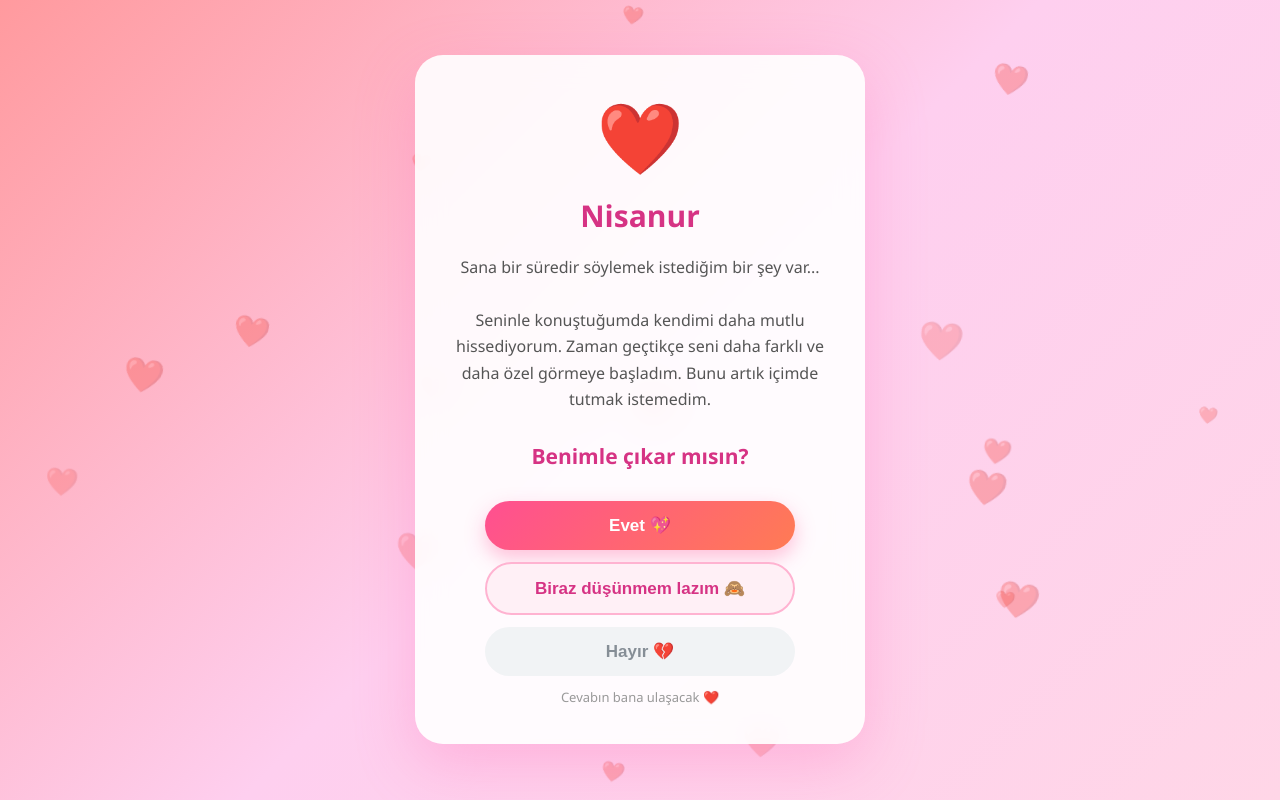
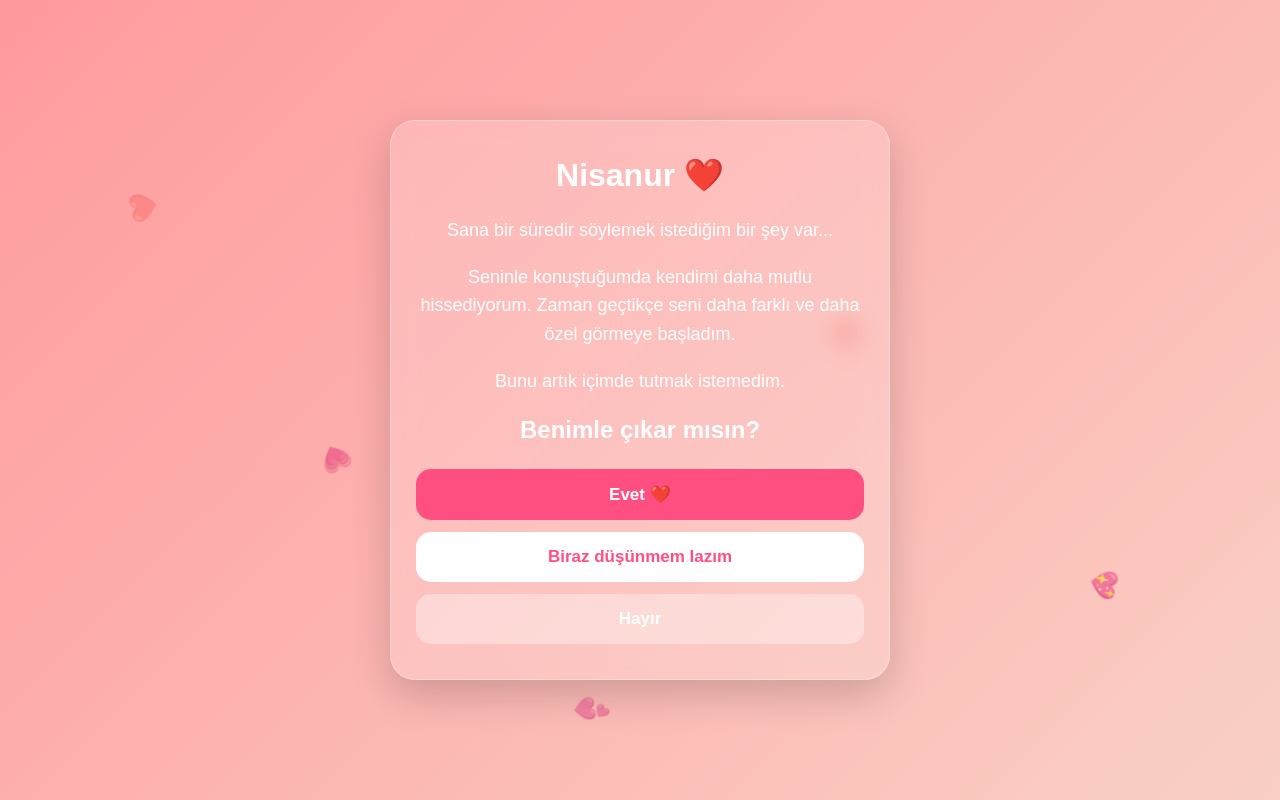
Before and after one commit to bfrfwi-ui/Nisanur, a plain HTML site: page index.html in a window 1280 px wide. Drawn offline with nearby package versions, Linux system fonts and the light colour scheme.

Commit message:
Update index.html

```diff
--- a/index.html
+++ b/index.html
@@ -9,457 +9,270 @@
 
   <style>
     * {
-      margin: 0;
-      padding: 0;
       box-sizing: border-box;
     }
 
     body {
+      margin: 0;
       min-height: 100vh;
       display: flex;
+      justify-content: center;
       align-items: center;
-      justify-content: center;
-      background: linear-gradient(135deg, #ff9a9e, #fecfef, #ffd6e7);
-      font-family: 'Segoe UI', sans-serif;
+      font-family: Arial, sans-serif;
+      background: linear-gradient(135deg, #ff9a9e, #fad0c4);
       overflow: hidden;
-      position: relative;
+      color: #fff;
+    }
+
+    .hearts {
+      position: fixed;
+      inset: 0;
+      pointer-events: none;
+      overflow: hidden;
     }
 
     .heart {
       position: absolute;
-      color: rgba(255, 105, 180, 0.4);
-      animation: float 6s ease-in-out infinite;
-      pointer-events: none;
-      user-select: none;
+      bottom: -50px;
+      font-size: 25px;
+      animation: float 7s linear infinite;
+      opacity: 0.7;
     }
 
     @keyframes float {
-      0%,100% {
+      0% {
         transform: translateY(0) rotate(0deg);
-        opacity: .4;
+        opacity: 0;
       }
-      50% {
-        transform: translateY(-30px) rotate(10deg);
-        opacity: .8;
+
+      20% {
+        opacity: 0.8;
+      }
+
+      100% {
+        transform: translateY(-110vh) rotate(360deg);
+        opacity: 0;
       }
     }
 
-    .container {
-      background: rgba(255,255,255,.9);
-      backdrop-filter: blur(14px);
-      border-radius: 28px;
-      padding: 38px 28px;
-      max-width: 450px;
+    .card {
       width: 90%;
+      max-width: 500px;
+      padding: 35px 25px;
       text-align: center;
-      box-shadow: 0 20px 60px rgba(255,105,180,.3);
+      background: rgba(255, 255, 255, 0.18);
+      border: 1px solid rgba(255, 255, 255, 0.35);
+      border-radius: 25px;
+      backdrop-filter: blur(12px);
+      box-shadow: 0 15px 40px rgba(0, 0, 0, 0.18);
       position: relative;
-      z-index: 10;
-      animation: appear .7s ease;
-    }
-
-    @keyframes appear {
-      from {
-        opacity: 0;
-        transform: scale(.85);
-      }
-      to {
-        opacity: 1;
-        transform: scale(1);
-      }
-    }
-
-    .heart-icon {
-      font-size: 64px;
-      margin-bottom: 15px;
-      animation: pulse 1.5s ease-in-out infinite;
-    }
-
-    @keyframes pulse {
-      0%,100% { transform: scale(1); }
-      50% { transform: scale(1.12); }
+      z-index: 2;
     }
 
     h1 {
-      font-size: 30px;
-      color: #d63384;
-      margin-bottom: 18px;
+      margin-top: 0;
+      font-size: 32px;
     }
 
-    .subtitle {
-      font-size: 16px;
-      color: #555;
-      line-height: 1.65;
-      margin-bottom: 28px;
-    }
-
-    .highlight {
-      color: #d63384;
-      font-size: 21px;
-      font-weight: 700;
+    p {
+      font-size: 18px;
+      line-height: 1.6;
     }
 
     .buttons {
       display: flex;
       flex-direction: column;
       gap: 12px;
-      align-items: center;
+      margin-top: 25px;
     }
 
     button {
       border: none;
-      padding: 14px 22px;
+      padding: 15px;
+      border-radius: 15px;
       font-size: 17px;
-      font-weight: 600;
-      border-radius: 50px;
+      font-weight: bold;
       cursor: pointer;
-      transition: .25s;
-      width: 88%;
-      max-width: 310px;
+      transition: 0.2s;
     }
 
     button:hover {
-      transform: translateY(-3px) scale(1.03);
+      transform: scale(1.04);
     }
 
-    button:disabled {
-      opacity: .7;
+    #yes {
+      background: #ff4f81;
+      color: white;
     }
 
-    #yesBtn {
-      background: linear-gradient(135deg,#ff4f91,#ff7b54);
-      color: white;
-      box-shadow: 0 8px 20px rgba(255,79,145,.35);
+    #think {
+      background: white;
+      color: #ff4f81;
     }
 
-    #thinkBtn {
-      background: #fff0f6;
-      color: #d63384;
-      border: 2px solid #ffb3d1;
+    #no {
+      background: rgba(255, 255, 255, 0.35);
+      color: white;
     }
 
-    #noBtn {
-      background: #f1f3f5;
-      color: #868e96;
+    #result {
+      display: none;
+      margin-top: 20px;
     }
 
-    .result {
-      display: none;
-      flex-direction: column;
-      align-items: center;
-      gap: 16px;
+    #result h2 {
+      font-size: 27px;
+      margin-bottom: 15px;
     }
 
-    .result.show {
-      display: flex;
-    }
-
-    .result h2 {
-      font-size: 27px;
-      color: #d63384;
-    }
-
-    .result p {
-      font-size: 16px;
-      color: #495057;
-      line-height: 1.65;
-    }
-
-    .hidden {
-      display: none !important;
-    }
-
-    #answerForm {
-      display: none;
-    }
-
-    .small {
-      font-size: 13px;
-      color: #999;
-      margin-top: 12px;
+    .result-text {
+      font-size: 18px;
+      line-height: 1.7;
     }
   </style>
 </head>
 
 <body>
 
-  <div id="hearts"></div>
+  <div class="hearts">
+    <div class="heart" style="left:10%; animation-delay:0s;">❤️</div>
+    <div class="heart" style="left:25%; animation-delay:2s;">💗</div>
+    <div class="heart" style="left:45%; animation-delay:4s;">💕</div>
+    <div class="heart" style="left:65%; animation-delay:1s;">❤️</div>
+    <div class="heart" style="left:85%; animation-delay:3s;">💖</div>
+  </div>
 
-  <div class="container">
+  <div class="card">
 
-    <!-- TEKLİF -->
-    <div id="proposal">
+    <div id="question">
 
-      <div class="heart-icon">❤️</div>
+      <h1>Nisanur ❤️</h1>
 
-      <h1>Nisanur</h1>
+      <p>
+        Sana bir süredir söylemek istediğim bir şey var...
+      </p>
 
-      <p class="subtitle">
-        Sana bir süredir söylemek istediğim bir şey var...<br><br>
-
+      <p>
         Seninle konuştuğumda kendimi daha mutlu hissediyorum.
         Zaman geçtikçe seni daha farklı ve daha özel görmeye başladım.
-        Bunu artık içimde tutmak istemedim.<br><br>
-
-        <span class="highlight">Benimle çıkar mısın?</span>
       </p>
 
+      <p>
+        Bunu artık içimde tutmak istemedim.
+      </p>
+
+      <h2>Benimle çıkar mısın?</h2>
+
       <div class="buttons">
-
-        <button id="yesBtn">
-          Evet 💖
+        <button id="yes" onclick="answer('Evet')">
+          Evet ❤️
         </button>
 
-        <button id="thinkBtn">
-          Biraz düşünmem lazım 🙈
+        <button id="think" onclick="answer('Biraz düşünmem lazım')">
+          Biraz düşünmem lazım
         </button>
 
-        <button id="noBtn">
-          Hayır 💔
+        <button id="no" onclick="answer('Hayır')">
+          Hayır
         </button>
-
       </div>
-
-      <p class="small">
-        Cevabın bana ulaşacak ❤️
-      </p>
 
     </div>
 
-
-    <!-- EVET -->
-    <div class="result" id="resultYes">
-
-      <div class="heart-icon">💖</div>
-
-      <h2>O zaman hoş geldin hayatıma ❤️</h2>
-
-      <p>
-        Bunu söylemek için biraz cesaret toplamam gerekti.<br><br>
-        Cevabını böyle görmek gerçekten çok güzel.<br>
-        Bundan sonrası artık ikimizin hikayesi olsun. 🫶
-      </p>
-
-    </div>
-
-
-    <!-- DÜŞÜNME -->
-    <div class="result" id="resultThink">
-
-      <div class="heart-icon">🙈</div>
-
-      <h2>Acele etme ❤️</h2>
-
-      <p>
-        Tabii ki, istediğin kadar düşün.<br><br>
-        Ne hissediyorsan onu dürüstçe söylemen benim için yeterli.
-      </p>
-
-    </div>
-
-
-    <!-- HAYIR -->
-    <div class="result" id="resultNo">
-
-      <div class="heart-icon">💔</div>
-
-      <h2>Canın sağ olsun ❤️</h2>
-
-      <p>
-        Yine de bunu sana söylemiş olmaktan pişman değilim.<br><br>
-        Dürüst olduğun için teşekkür ederim.
-      </p>
-
-    </div>
+    <div id="result"></div>
 
   </div>
 
+  <script>
+    let answered = false;
 
-  <!-- FORMSPREE -->
-  <form id="answerForm" method="POST">
+    function answer(choice) {
 
-    <input type="hidden" name="cevap" id="cevapInput">
+      if (answered) return;
 
-    <input
-      type="hidden"
-      name="mesaj"
-      value="Nisanur teklif sayfasından cevap geldi"
-    >
+      answered = true;
 
-    <input
-      type="text"
-      name="_gotcha"
-      style="display:none"
-    >
+      const question = document.getElementById("question");
+      const result = document.getElementById("result");
 
-  </form>
+      question.style.display = "none";
+      result.style.display = "block";
 
+      if (choice === "Evet") {
 
-  <script>
+        result.innerHTML = `
+          <h2>Evet dediğini görmek gerçekten çok güzel ❤️</h2>
 
-    // FORMSPREE ADRESİN AYNI
-    const FORMSPREE_URL =
-      "https://formspree.io/f/xvkgello";
+          <div class="result-text">
+            <p>
+              Bunu sana söylemek için uzun zamandır cesaret toplamaya çalışıyordum.<br>
+              Şimdi yüzümde istemsiz bir gülümseme var :)
+            </p>
 
-
-    // UÇUŞAN KALPLER
-    const heartsContainer =
-      document.getElementById("hearts");
-
-    for (let i = 0; i < 18; i++) {
-
-      const heart = document.createElement("div");
-
-      heart.className = "heart";
-      heart.innerHTML = "❤️";
-
-      heart.style.left =
-        Math.random() * 100 + "vw";
-
-      heart.style.top =
-        Math.random() * 100 + "vh";
-
-      heart.style.fontSize =
-        (16 + Math.random() * 24) + "px";
-
-      heart.style.animationDuration =
-        (4 + Math.random() * 5) + "s";
-
-      heart.style.animationDelay =
-        Math.random() * 3 + "s";
-
-      heartsContainer.appendChild(heart);
-    }
-
-
-    // ELEMENTLER
-    const yesBtn =
-      document.getElementById("yesBtn");
-
-    const thinkBtn =
-      document.getElementById("thinkBtn");
-
-    const noBtn =
-      document.getElementById("noBtn");
-
-    const proposal =
-      document.getElementById("proposal");
-
-    const resultYes =
-      document.getElementById("resultYes");
-
-    const resultThink =
-      document.getElementById("resultThink");
-
-    const resultNo =
-      document.getElementById("resultNo");
-
-    const cevapInput =
-      document.getElementById("cevapInput");
-
-
-    // SONUCU HEMEN GÖSTER
-    function showResult(cevap) {
-
-      proposal.classList.add("hidden");
-
-      if (cevap === "Evet") {
-
-        resultYes.classList.add("show");
+            <p>
+              Bundan sonrası için güzel anılar biriktirelim.
+            </p>
+          </div>
+        `;
 
         confetti({
           particleCount: 180,
-          spread: 90,
-          origin: { y: .6 }
+          spread: 100,
+          origin: { y: 0.6 }
         });
-
-        setTimeout(() => {
-
-          confetti({
-            particleCount: 80,
-            angle: 60,
-            spread: 55,
-            origin: { x: 0 }
-          });
-
-          confetti({
-            particleCount: 80,
-            angle: 120,
-            spread: 55,
-            origin: { x: 1 }
-          });
-
-        }, 400);
 
       }
 
-      else if (cevap === "Biraz düşünmem lazım") {
+      else if (choice === "Biraz düşünmem lazım") {
 
-        resultThink.classList.add("show");
+        result.innerHTML = `
+          <h2>Acele etme ❤️</h2>
+
+          <div class="result-text">
+            <p>
+              Tabii ki, istediğin kadar düşün.
+            </p>
+
+            <p>
+              Ne hissediyorsan onu dürüstçe söylemen benim için yeterli.
+            </p>
+          </div>
+        `;
 
       }
 
       else {
 
-        resultNo.classList.add("show");
+        result.innerHTML = `
+          <h2>Canın sağ olsun ❤️</h2>
 
+          <div class="result-text">
+            <p>
+              Yine de bunu sana söylemiş olmaktan pişman değilim.
+            </p>
+
+            <p>
+              Dürüst olduğun için teşekkür ederim.
+            </p>
+          </div>
+        `;
       }
-    }
 
-
-    // E-POSTAYI ARKA PLANDA GÖNDER
-    function sendAnswer(cevap) {
-
-      cevapInput.value = cevap;
-
-      const formData =
-        new FormData(document.getElementById("answerForm"));
-
-      fetch(FORMSPREE_URL, {
+      // Formspree'ye cevabı arka planda gönder
+      fetch("https://formspree.io/f/xvkgello", {
         method: "POST",
-        body: formData,
         headers: {
+          "Content-Type": "application/json",
           "Accept": "application/json"
-        }
-      }).catch(() => {
-        // Sayfanın çalışmasını etkilemesin.
+        },
+        body: JSON.stringify({
+          cevap: choice,
+          tarih: new Date().toLocaleString("tr-TR")
+        })
+      }).catch(error => {
+        console.log("Form gönderme hatası:", error);
       });
     }
-
-
-    // TEK TIKLAMA SİSTEMİ
-    let answered = false;
-
-    function answer(cevap) {
-
-      if (answered) return;
-
-      answered = true;
-
-      yesBtn.disabled = true;
-      thinkBtn.disabled = true;
-      noBtn.disabled = true;
-
-      // ÖNCE SONUCU GÖSTER
-      showResult(cevap);
-
-      // SONRA E-POSTAYI GÖNDER
-      sendAnswer(cevap);
-    }
-
-
-    yesBtn.addEventListener("click", () => {
-      answer("Evet");
-    });
-
-    thinkBtn.addEventListener("click", () => {
-      answer("Biraz düşünmem lazım");
-    });
-
-    noBtn.addEventListener("click", () => {
-      answer("Hayır");
-    });
-
   </script>
 
 </body>
```
